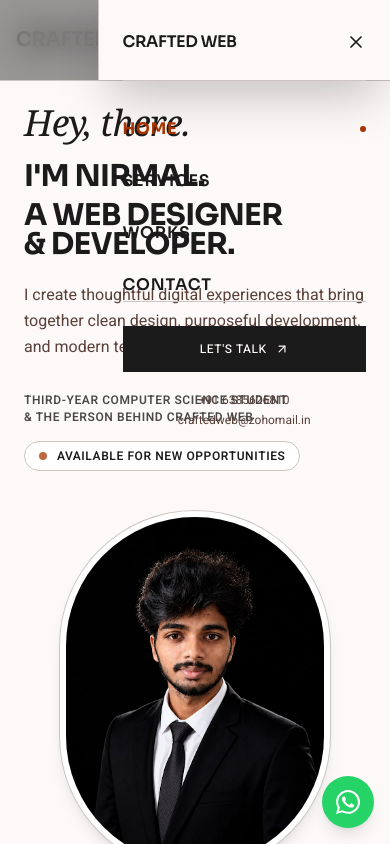
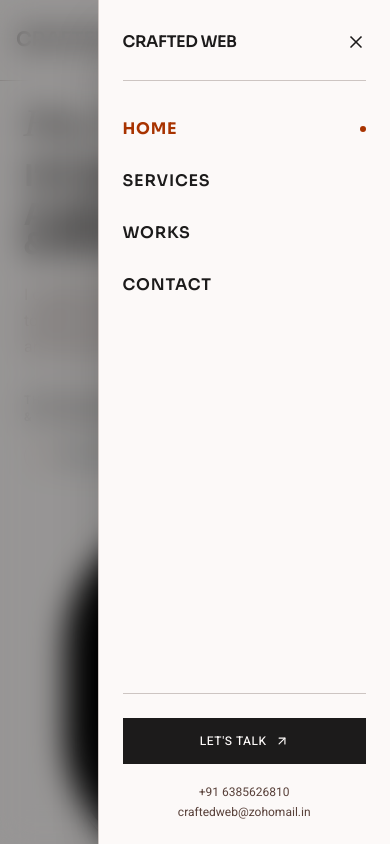
Before and after one commit to Nirmal0804/Freelancing-Portfolio, a Next.js app: page / in a window 390 px wide. Both pictures are taken after a click on the button "Open menu". Shown: the top 844 px of the page. Built offline with nearby package versions, Linux system fonts and the light colour scheme.

Commit message:
fix: mount mobile drawer and backdrop via createPortal onto document.body for full-page blur and solid opacity

```diff
--- a/components/layout/Navbar.tsx
+++ b/components/layout/Navbar.tsx
@@ -1,6 +1,7 @@
 "use client";
 
 import React, { useState, useEffect } from "react";
+import { createPortal } from "react-dom";
 import Link from "next/link";
 import { usePathname } from "next/navigation";
 import { ArrowUpRight, Menu, X } from "@/components/ui/Icons";
@@ -16,6 +17,11 @@ const NAV_LINKS = [
 export const Navbar: React.FC = () => {
   const pathname = usePathname();
   const [mobileMenuOpen, setMobileMenuOpen] = useState(false);
+  const [mounted, setMounted] = useState(false);
+
+  useEffect(() => {
+    setMounted(true);
+  }, []);
 
   // Close mobile menu on route change
   useEffect(() => {
@@ -88,12 +94,12 @@ export const Navbar: React.FC = () => {
         </button>
       </div>
 
-      {/* Mobile Right Slide-Over Drawer Menu (75vw with 25% blurred backdrop) */}
-      {mobileMenuOpen && (
-        <div className="md:hidden">
-          {/* Heavily Blurred & Darkened Backdrop covering existing page */}
+      {/* Mobile Right Slide-Over Drawer Menu (Portaled to body to escape sticky nav stacking context) */}
+      {mounted && mobileMenuOpen && createPortal(
+        <div className="md:hidden fixed inset-0 z-[9999]">
+          {/* Heavily Blurred & Darkened Full Page Backdrop */}
           <div
-            className="fixed inset-0 bg-black/40 z-[90] transition-opacity duration-300"
+            className="fixed inset-0 bg-black/40 z-[9998] transition-opacity duration-300"
             style={{
               backdropFilter: "blur(16px)",
               WebkitBackdropFilter: "blur(16px)",
@@ -102,8 +108,8 @@ export const Navbar: React.FC = () => {
             aria-hidden="true"
           />
 
-          {/* Solid 75vw Slide-Over Drawer Panel */}
-          <div className="fixed top-0 right-0 bottom-0 w-[75vw] max-w-[320px] bg-[#fcf9f8] border-l border-[#cdc5c2] shadow-2xl z-[100] flex flex-col justify-between p-6 sm:p-8 animate-in slide-in-from-right duration-300">
+          {/* 100% Solid 75vw Slide-Over Drawer Panel */}
+          <div className="fixed top-0 right-0 bottom-0 w-[75vw] max-w-[320px] bg-[#fcf9f8] border-l border-[#cdc5c2] shadow-2xl z-[9999] flex flex-col justify-between p-6 sm:p-8 animate-in slide-in-from-right duration-300">
             <div>
               {/* Drawer Header */}
               <div className="flex items-center justify-between pb-5 border-b border-[#cdc5c2]">
@@ -123,7 +129,7 @@ export const Navbar: React.FC = () => {
                 </button>
               </div>
 
-              {/* Navigation Links (Clean Uppercase) */}
+              {/* Navigation Links */}
               <nav className="flex flex-col gap-5 pt-8 font-heading text-base">
                 {NAV_LINKS.map((link) => {
                   const isActive = pathname === link.href;
@@ -166,7 +172,8 @@ export const Navbar: React.FC = () => {
               </div>
             </div>
           </div>
-        </div>
+        </div>,
+        document.body
       )}
     </nav>
   );
```
